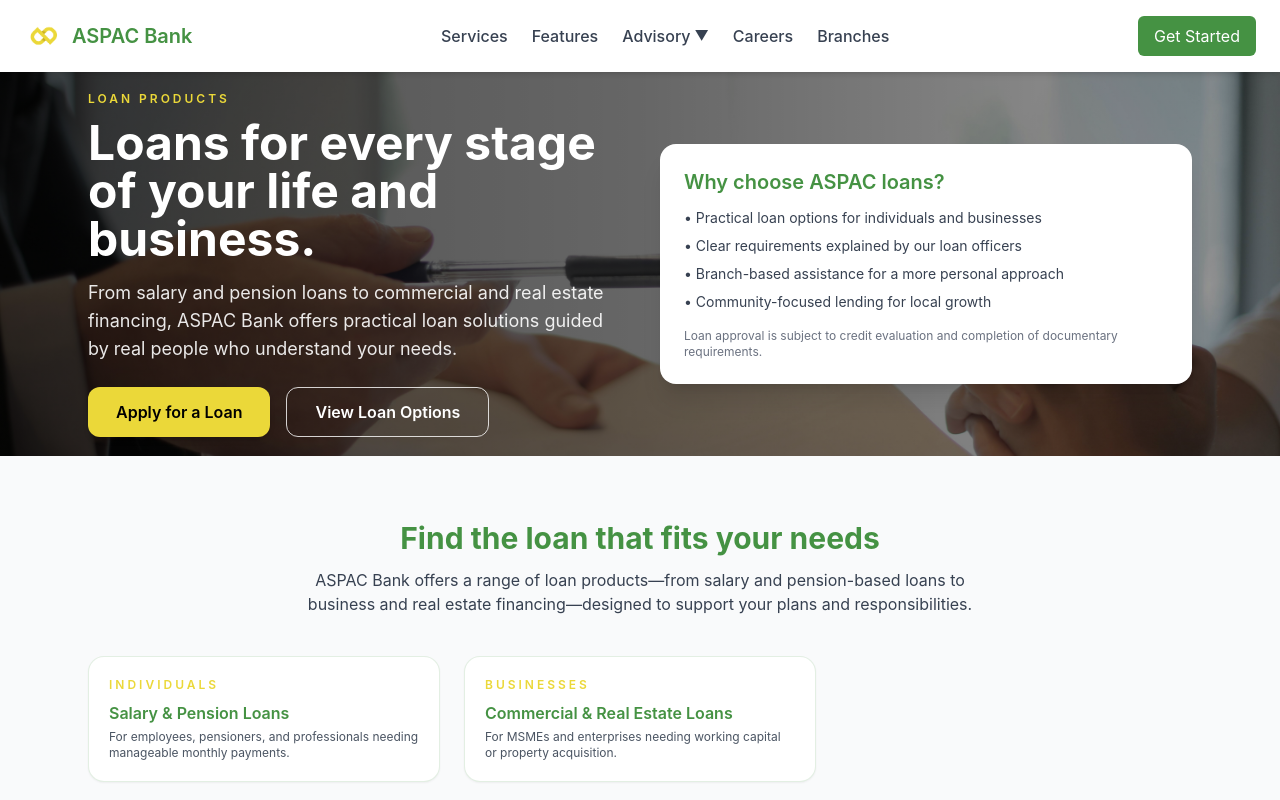
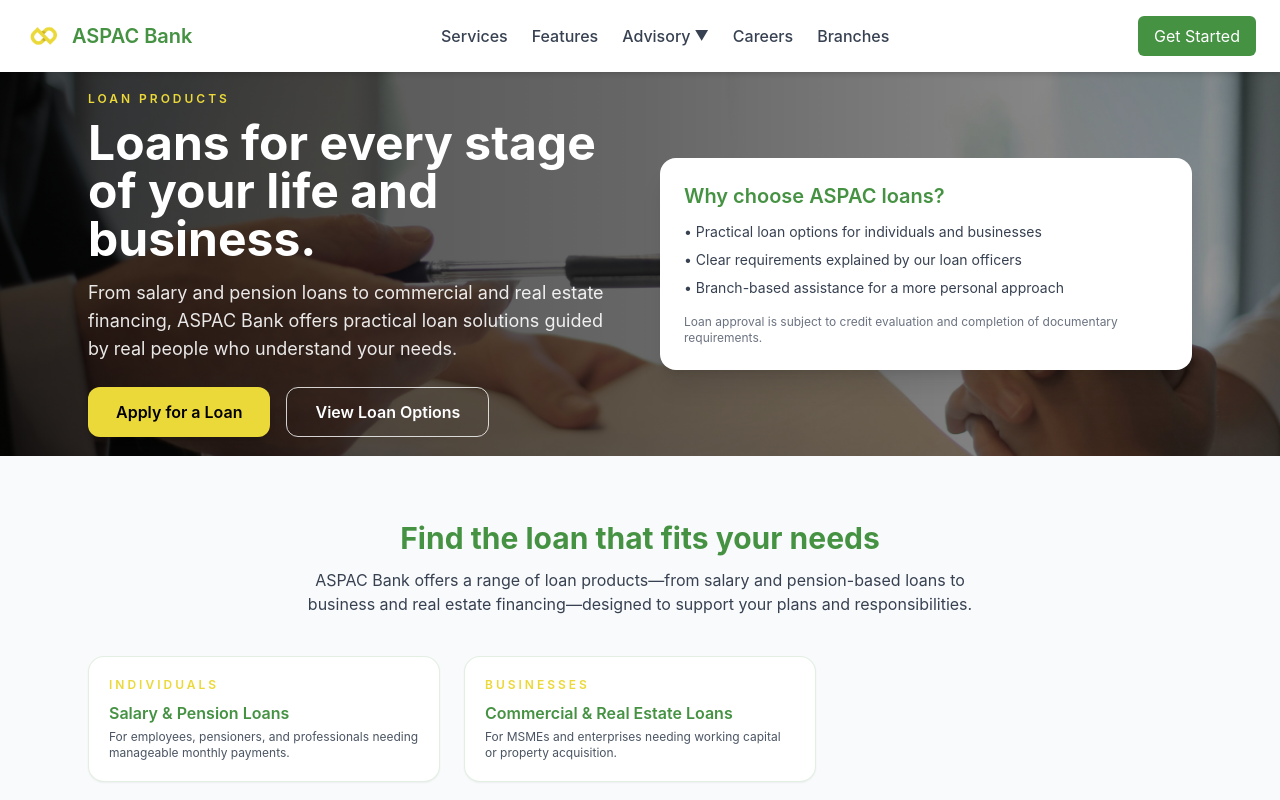
Before and after one commit to Christian-aspacbank/aspacbank, a React (Create React App) app: page /loans in a window 1280 px wide. Shown: the top 800 px of the page. Built offline with nearby package versions, Linux system fonts and the light colour scheme.

Commit message:
Update Loans.tsx

```diff
--- a/src/Pages/Loans.tsx
+++ b/src/Pages/Loans.tsx
@@ -5,7 +5,6 @@ import {
   FaUserShield,
   FaAward,
   FaGem,
-  FaGlobe,
   FaUserTie,
 } from "react-icons/fa";
 import { AnimatePresence, motion } from "framer-motion";
@@ -191,7 +190,6 @@ const Loans: React.FC = () => {
                   <li>
                     • Branch-based assistance for a more personal approach
                   </li>
-                  <li>• Community-focused lending for local growth</li>
                 </ul>
                 <p className="mt-4 text-xs text-gray-500">
                   Loan approval is subject to credit evaluation and completion
```
